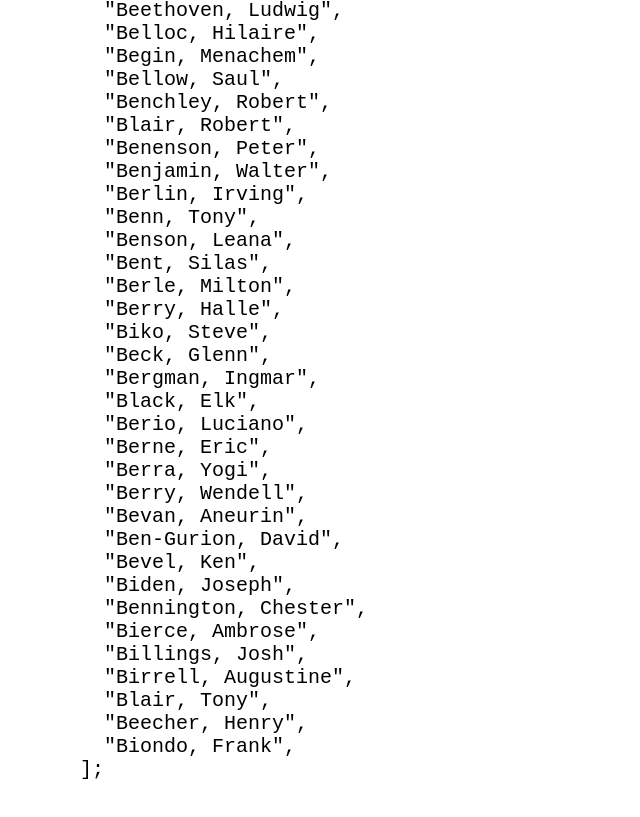
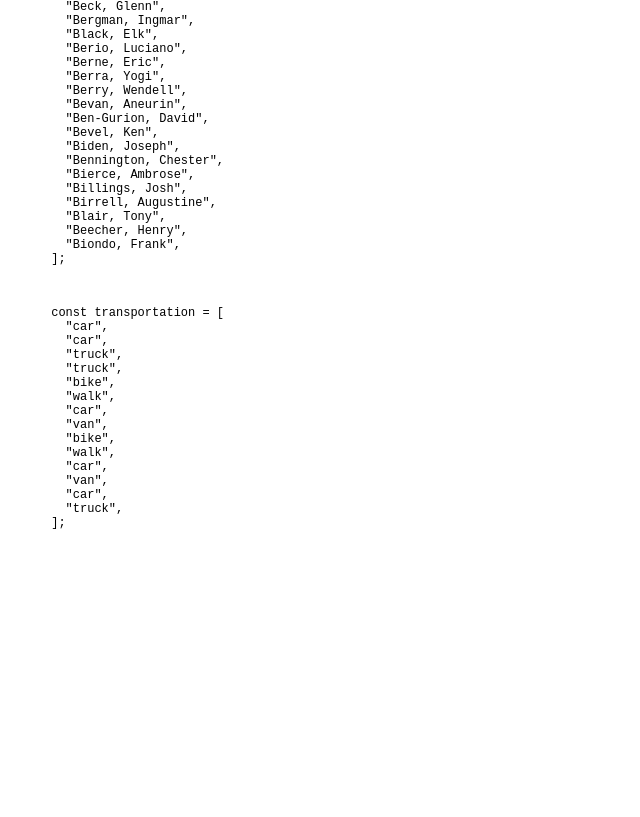
Before and after one commit to christy313/javascript30, a plain HTML site: page exercises/04 - Array Cardio Day 1/index.html in a window 1280 px wide. Shown: the part 661-1478 px from the top of the page, without its empty margins (0-640 px from the left). After the commit the page ends 1259 px from the top, so only its background shows below. Drawn offline with Linux system fonts and the light colour scheme.

Commit message:
solve 8th problem

```diff
--- a/exercises/04 - Array Cardio Day 1/array.js
+++ b/exercises/04 - Array Cardio Day 1/array.js
@@ -67,7 +67,7 @@
 const inventorsBornIn1500 = inventors.filter(
   (inventor) => inventor.year >= 1500 && inventor.year < 1600
 );
-console.log("get inventors who born in 1500", inventorsBornIn1500);
+console.log("1. Get inventors who born in 1500", inventorsBornIn1500);
 
 // Array.prototype.map()
 // 2. Give us an array of the inventors first and last names
@@ -75,7 +75,7 @@
 const inventorsFullName = inventors.map(
   (inventor) => `${inventor.first} ${inventor.last}`
 );
-console.log("get inventors full name", inventorsFullName);
+console.log("2. Get inventors full name", inventorsFullName);
 
 // Array.prototype.sort()
 // 3. Sort the inventors by birth year, oldest to youngest
@@ -83,7 +83,7 @@
 const inventorsOldToYoung = inventors.sort((elderInventor, youngerInventor) =>
   elderInventor.year > youngerInventor.year ? 1 : -1
 );
-console.log("sort inventors from old to young", inventorsOldToYoung);
+console.log("3. Sort inventors from old to young", inventorsOldToYoung);
 
 // Array.prototype.reduce()
 // 4. How many years did all the inventors live all together?
@@ -91,7 +91,7 @@
 const inventorsAliveYears = inventors.reduce((totalYears, inventor) => {
   return totalYears + (inventor.passed - inventor.year);
 }, 0);
-console.log("added up all inventors lived years", inventorsAliveYears);
+console.log("4. Added up all inventors lived years", inventorsAliveYears);
 
 // 5. Sort the inventors by years lived
 // for example a is 87 years old, b is 50 years old, sort ordered like a to b
@@ -102,7 +102,7 @@
   return olderAge > youngerAge ? -1 : 1;
 });
 
-console.log("sort inventors elder to younger", inventorsAge);
+console.log("5. Sort inventors elder to younger", inventorsAge);
 
 // 6. create a list of Boulevards in Paris that contain 'de' anywhere in the name
 // https://en.wikipedia.org/wiki/Category:Boulevards_in_Paris
@@ -110,11 +110,11 @@
 
 // 7. sort Exercise
 // Sort the people alphabetically by last name
-console.log("sort people with alphabetically by last name", people.sort());
+console.log("7. Sort people with alphabetically by last name", people.sort());
 
 // 8. Reduce Exercise
 // Sum up the instances of each of these
-const data = [
+const transportation = [
   "car",
   "car",
   "truck",
@@ -130,3 +130,14 @@
   "car",
   "truck",
 ];
+
+const sumUpTransportation = transportation.reduce(
+  (transportObj, transportWay) => {
+    if (!transportObj[transportWay]) transportObj[transportWay] = 0;
+    transportObj[transportWay]++;
+    return transportObj;
+  },
+  {}
+);
+
+console.log("8. Sum up transport ways", sumUpTransportation);
--- a/exercises/04 - Array Cardio Day 1/index.html
+++ b/exercises/04 - Array Cardio Day 1/index.html
@@ -6,7 +6,8 @@
     <link rel="stylesheet" href="style.css">
   </head>
   <body>
-    <p><em>Psst: have a look at the JavaScript Console</em> 💁</p>
+    <h1><em>Psst: have a look at the JavaScript Console</em> 💁</h1>
+    <p>This is a practice of using built-in functions in arrays.</p>
     <pre>
       const inventors = [
         { first: "Albert", last: "Einstein", year: 1879, passed: 1955 },
@@ -68,6 +69,24 @@
         "Biondo, Frank",
       ];
     </code>
+    <pre>
+      const transportation = [
+        "car",
+        "car",
+        "truck",
+        "truck",
+        "bike",
+        "walk",
+        "car",
+        "van",
+        "bike",
+        "walk",
+        "car",
+        "van",
+        "car",
+        "truck",
+      ];
+    </code>
     <script src="array.js"></script>
   </body>
 </html>
--- a/exercises/04 - Array Cardio Day 1/style.css
+++ b/exercises/04 - Array Cardio Day 1/style.css
@@ -1,4 +1,4 @@
 body {
   font-family: "lato", "open sans", Helvetica, sans-serif;
-  font-size: 20px;
+  font-size: 12px;
 }
```
